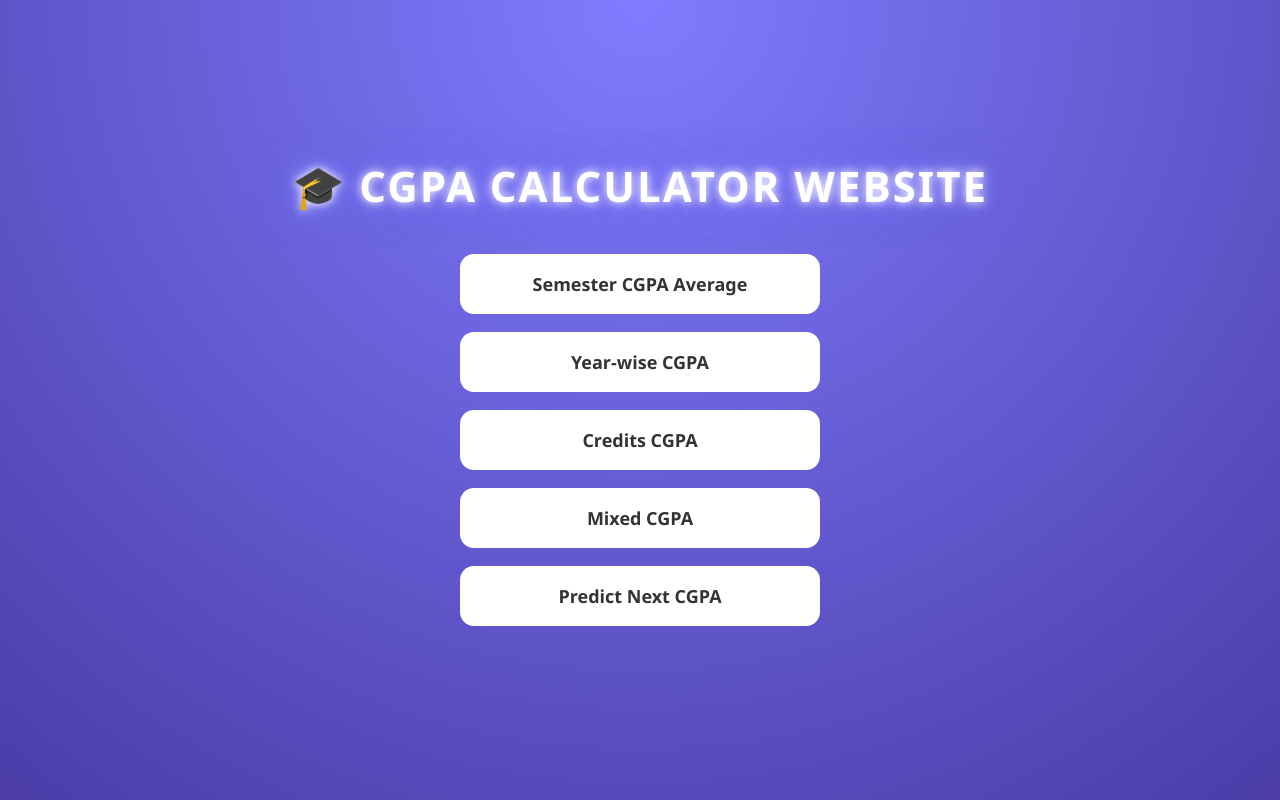
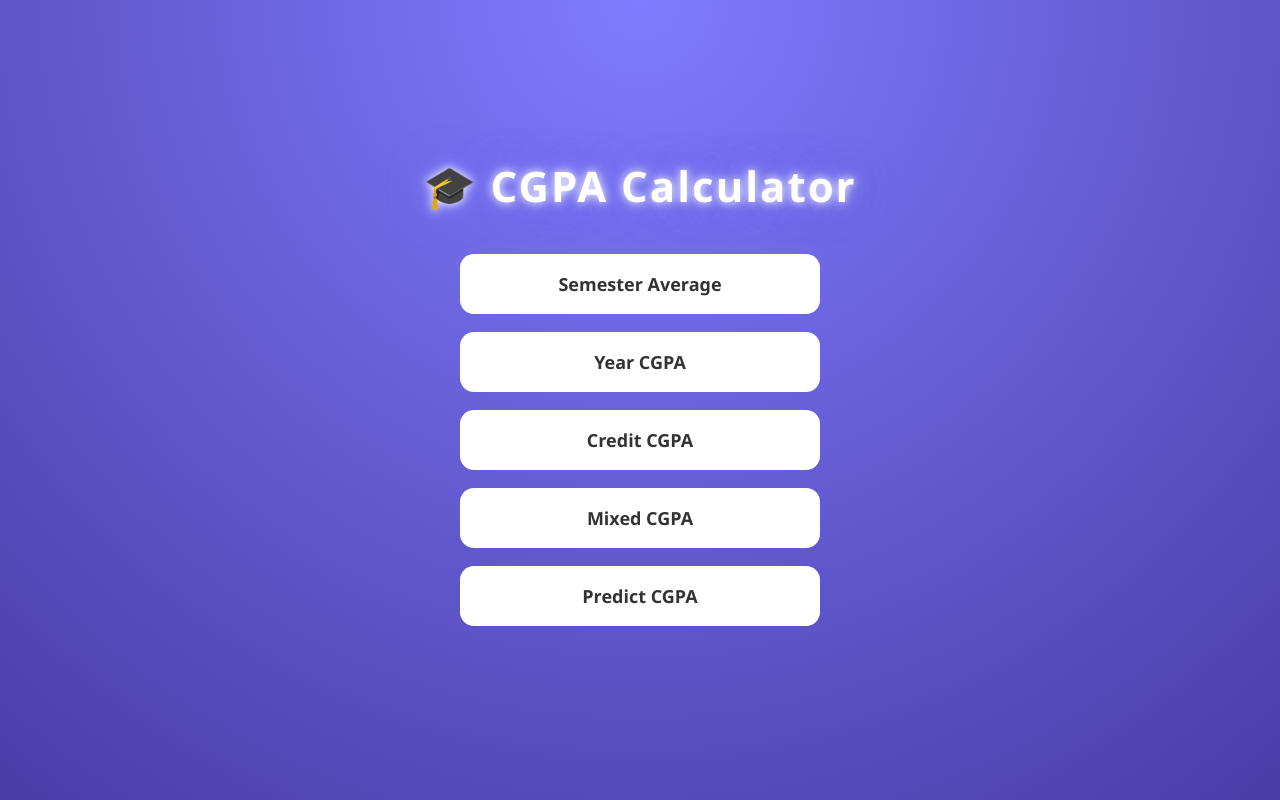
Before and after one commit to Jagan9080/cgpa_calculator, a Flask app: page / in a window 1280 px wide. Run offline with Flask 3, Linux system fonts and the light colour scheme.

Commit message:
Refactor index.html for improved clarity

```diff
--- a/templates/index.html
+++ b/templates/index.html
@@ -1,27 +1,20 @@
 <!DOCTYPE html>
-<html lang="en">
+<html>
 <head>
-    <meta charset="UTF-8">
-    <title>CGPA Calculator Website</title>
-
-    <!-- CSS -->
+    <title>CGPA Calculator</title>
     <link rel="stylesheet" href="{{ url_for('static', filename='style.css') }}">
 </head>
 <body>
+<div class="container">
+    <h1>🎓 CGPA Calculator</h1>
 
-    <div class="container">
-
-        <h1>🎓 CGPA CALCULATOR WEBSITE</h1>
-
-        <div class="menu">
-            <a href="/sem_avg">Semester CGPA Average</a>
-            <a href="/year">Year-wise CGPA</a>
-            <a href="/credit">Credits CGPA</a>
-            <a href="/mixed">Mixed CGPA</a>
-            <a href="/predict">Predict Next CGPA</a>
-        </div>
-
+    <div class="menu">
+        <a href="/sem_avg">Semester Average</a>
+        <a href="/year">Year CGPA</a>
+        <a href="/credit">Credit CGPA</a>
+        <a href="/mixed">Mixed CGPA</a>
+        <a href="/predict">Predict CGPA</a>
     </div>
-
+</div>
 </body>
 </html>
```
